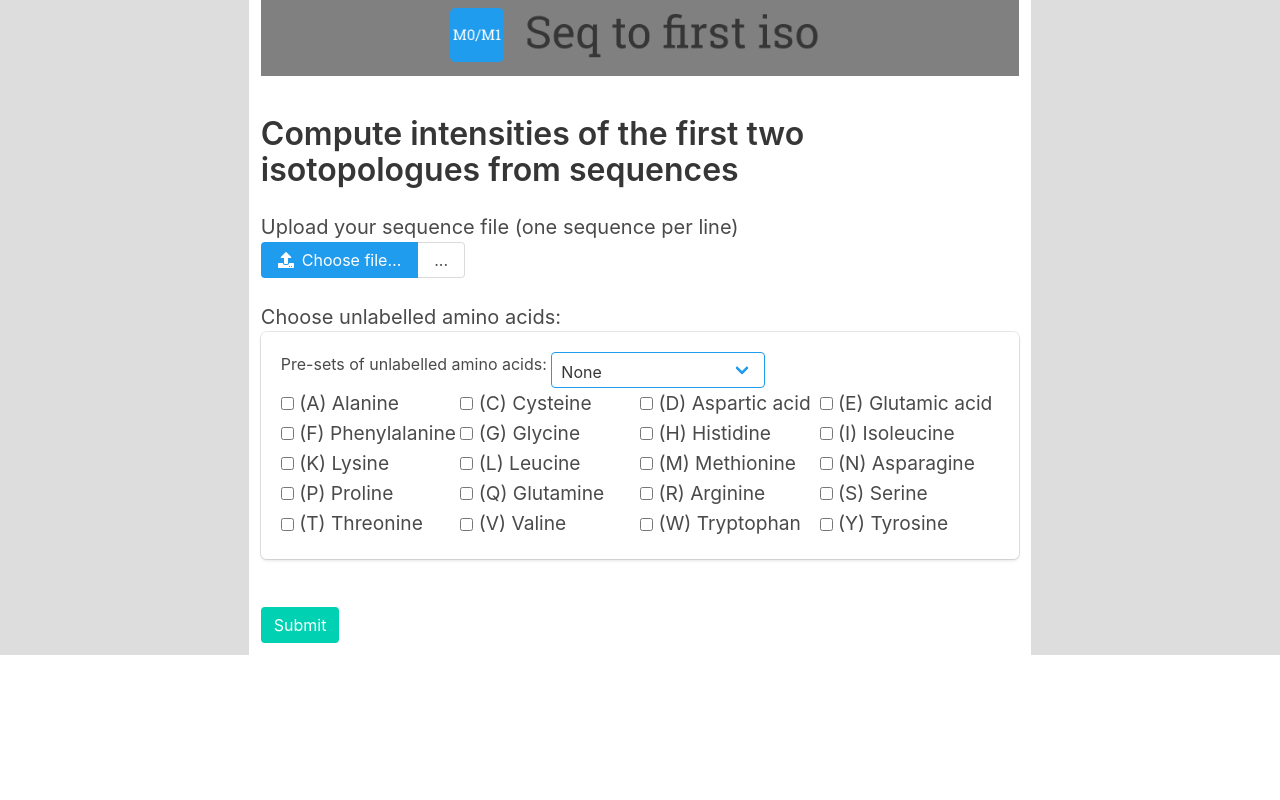
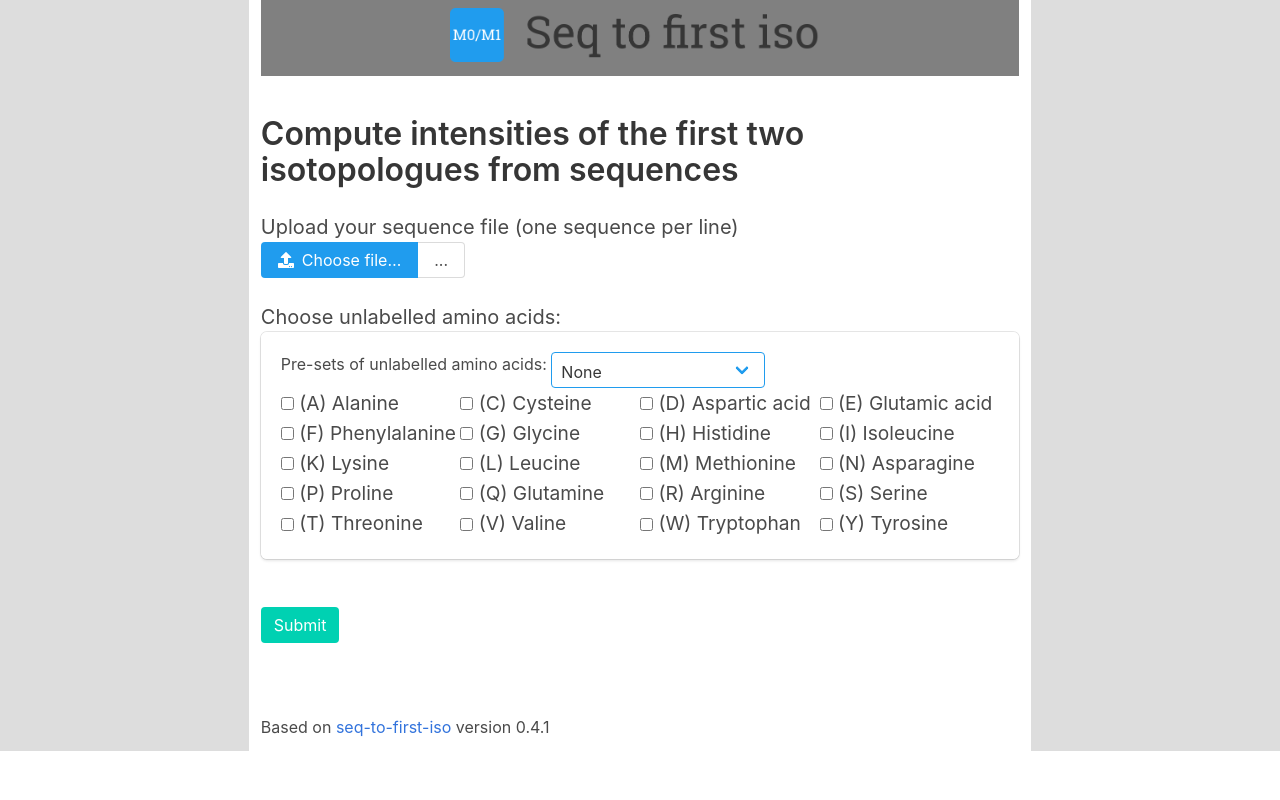
Before and after one commit to pierrepo/seq-to-first-iso, a Flask app: page / in a window 1280 px wide. Run offline with Flask 2, Linux system fonts and the light colour scheme; some libraries are stand-ins or nearby versions.

Commit message:
Indicate stfi version in flask app

```diff
--- a/flask_app/app/routes.py
+++ b/flask_app/app/routes.py
@@ -23,6 +23,7 @@ from werkzeug.utils import secure_filename
 
 from app import app
 from seq_to_first_iso import sequence_parser, seq_to_tsv
+from seq_to_first_iso import __version__ as stfi_version
 
 
 DICT_AMINO_ACIDS = {"A": "(A) Alanine",
@@ -191,7 +192,7 @@ def wtfupload():
 
         return redirect(url_for("progress", thread_id=thread_id))
 
-    return render_template("upload.html", form=form)
+    return render_template("upload.html", form=form, version=stfi_version)
 
 
 @app.route("/progress/<int:thread_id>")
--- a/flask_app/app/templates/upload.html
+++ b/flask_app/app/templates/upload.html
@@ -65,6 +65,10 @@
   <br>
 
   <p>{{ form.submit(class="button is-primary") }}</p>
+  <br>
+  <br>
+  <br>
+  Based on <a href="https://github.com/pierrepo/seq-to-first-iso"> seq-to-first-iso </a> version {{ version | default("version not provided") }}
 </form>
 
 
```
